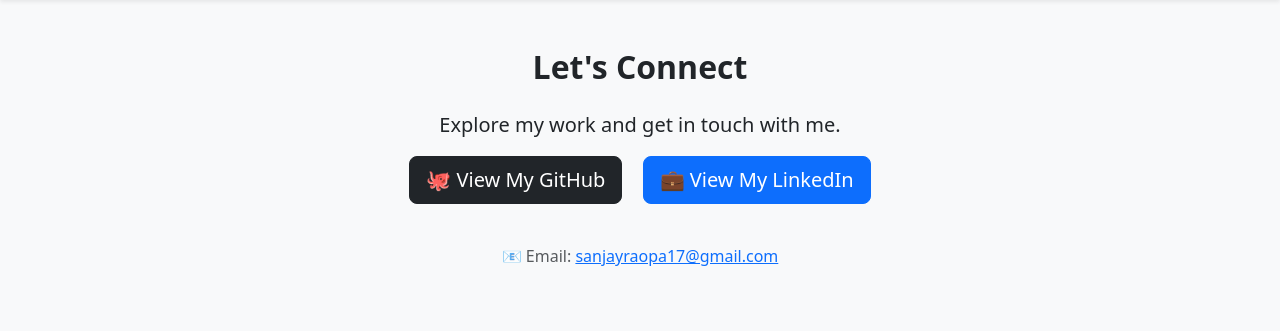
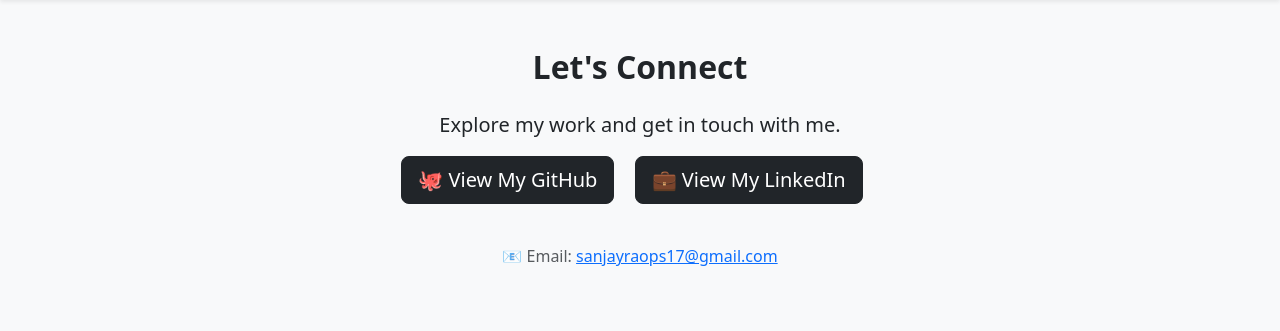
Before and after one commit to sanjayzorojuro/Todo_Folio, a Flask app: page /github in a window 1280 px wide. Shown: the part 56-387 px from the top of the page. Run offline with Flask 3, Linux system fonts and the light colour scheme.

Commit message:
Update github.html

```diff
--- a/templates/github.html
+++ b/templates/github.html
@@ -15,13 +15,13 @@
         </a>
 
         <!-- LinkedIn Button -->
-        <a href="https://www.linkedin.com/in/sanjay-rao-87926b356" target="_blank" class="btn btn-primary btn-lg mb-3">
+        <a href="https://www.linkedin.com/in/sanjay-rao-87926b356" target="_blank" class="btn btn-dark btn-lg me-3 mb-3">
             💼 View My LinkedIn
         </a>
 
         <!-- Email -->
         <div class="mt-4">
-            <p class="text-muted">📧 Email: <a href="mailto:sanjayraopa17@gmail.com">sanjayraopa17@gmail.com</a></p>
+            <p class="text-muted">📧 Email: <a href="mailto:sanjayraopa17@gmail.com">sanjayraops17@gmail.com</a></p>
         </div>
     </div>
 </section>
```
